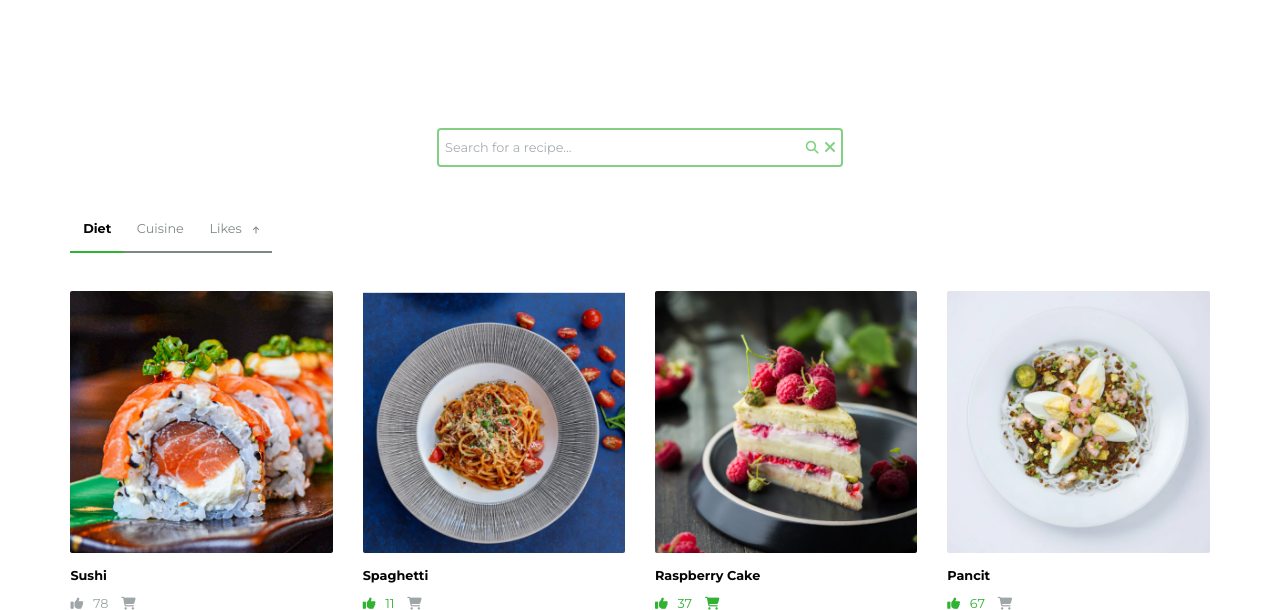
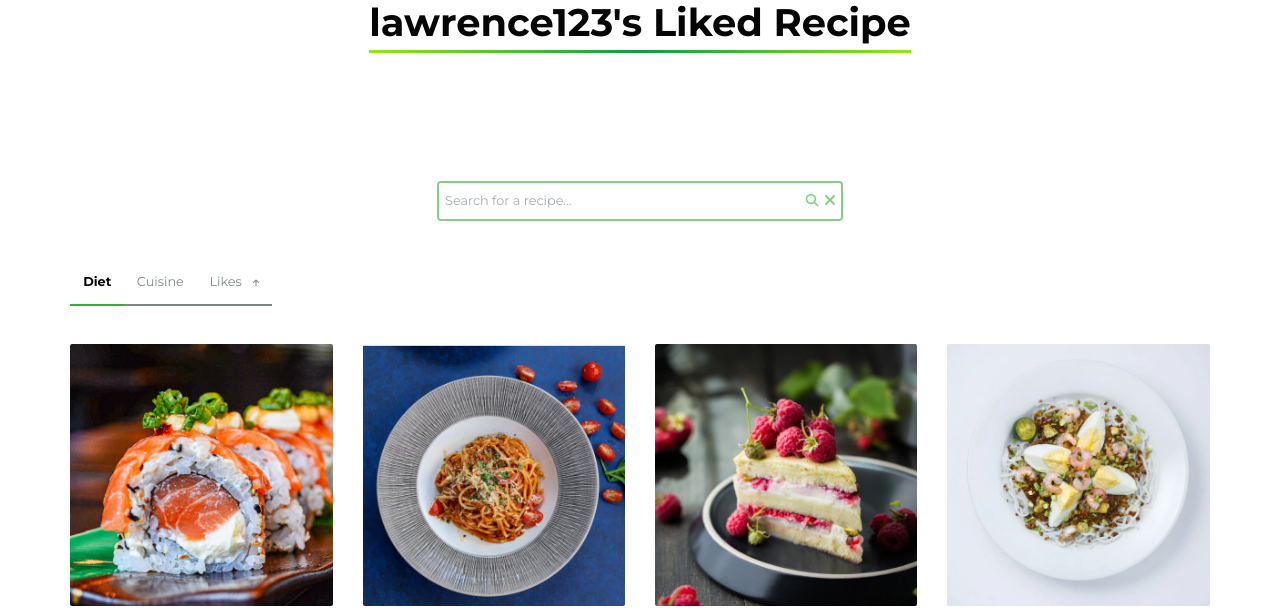
Before and after one commit to lawrencedovin/capstone-1-wonder-recipe, a Flask app: page /liked_recipes in a window 1280 px wide. Shown: the part 67-677 px from the top of the page. Run offline with Flask 2, Linux system fonts and the light colour scheme; some libraries are stand-ins or nearby versions.

Commit message:
Added user lists title

```diff
--- a/wonder-recipe/static/app.js
+++ b/wonder-recipe/static/app.js
@@ -10,3 +10,18 @@ for(let i = 0; i < logo.length; i++) {
     }
     $("#logo").append('<span> </span>');
 }
+
+const userListsTitleUnderline = document.querySelector('#userListsTitleUnderline');
+
+const colors = ["#089F46", "#32B232", "#1CA83C", "#3AB630", "#4FB23", "#8CDC09", "#94E80D", "#A5FF13",
+                "#A5FF13", "#94E80D", "#8CDC09", "#4FB23", "#3AB630", "#1CA83C", "#32B232", "#089F46"];
+
+function changeColor(colors, i) {
+    setInterval(() => {
+      let linearGradient = `linear-gradient(90deg, ${colors[i]} 0%, #089F46 50%, ${colors[i]} 100%)`;
+      userListsTitleUnderline.style.background = linearGradient;
+      i++;
+      i %= colors.length;
+    }, 250);
+  }
+  changeColor(colors, 0);
--- a/wonder-recipe/static/css/styles.css
+++ b/wonder-recipe/static/css/styles.css
@@ -211,3 +211,14 @@ body {
         margin: auto .8rem; }
     .footer__text--copyright {
       color: #050505; }
+
+.user-lists__title {
+  display: inline-block; }
+  .user-lists__title-container {
+    text-align: center; }
+  .user-lists__title-text {
+    color: #050505;
+    font-size: 4.8rem;
+    font-weight: 600; }
+  .user-lists__title-underline {
+    height: .4rem; }
--- a/wonder-recipe/static/sass/_wonder-recipe.scss
+++ b/wonder-recipe/static/sass/_wonder-recipe.scss
@@ -280,3 +280,23 @@
         }
     }
 }
+
+.user-lists__title {
+
+    display: inline-block;
+
+    &-container {
+        text-align: center;
+    }
+
+    &-text {
+        color: $color-black;
+        font-size: $font-size-large;
+        font-weight: 600;
+    }
+
+    &-underline {
+        height: .4rem
+    }
+
+}
--- /dev/null
+++ b/wonder-recipe/templates/components/user-lists-title.html
@@ -0,0 +1,8 @@
+<div class="user-lists__title-container">
+    <div class="user-lists__title">
+        <h1 class="user-lists__title-text">
+            lawrence123's Liked Recipe
+        </h1>
+        <div class="user-lists__title-underline" id="userListsTitleUnderline"></div>
+    </div>
+</div>
--- a/wonder-recipe/templates/liked-recipes.html
+++ b/wonder-recipe/templates/liked-recipes.html
@@ -2,6 +2,7 @@
 {% block title %} lawrence123's Liked Recipes {% endblock %}
 {% block content %}
 {% include '/components/top-nav-logged-in.html' %}
+{% include '/components/user-lists-title.html' %}
 {% include '/components/searchbar.html' %}
 {% include '/components/food-filter.html' %}
 {% for food_card in range(1,7) %}
```
